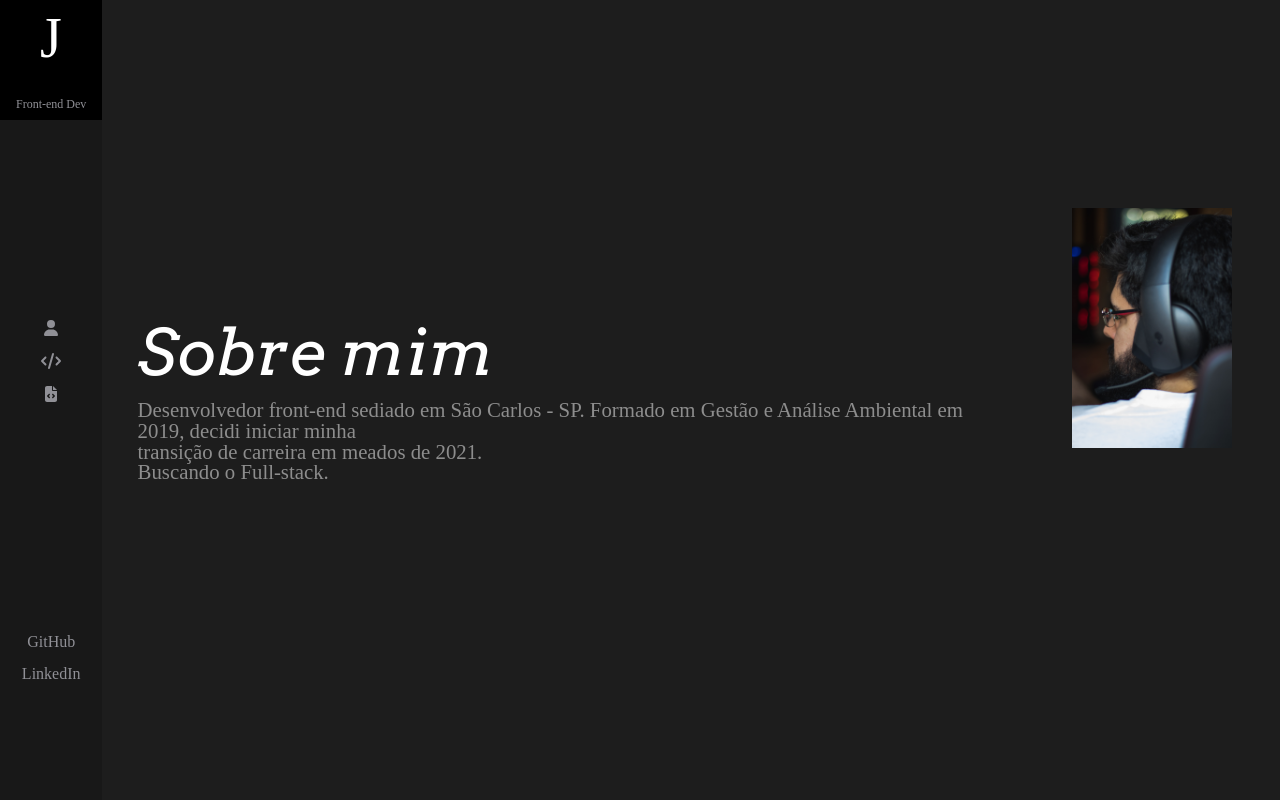
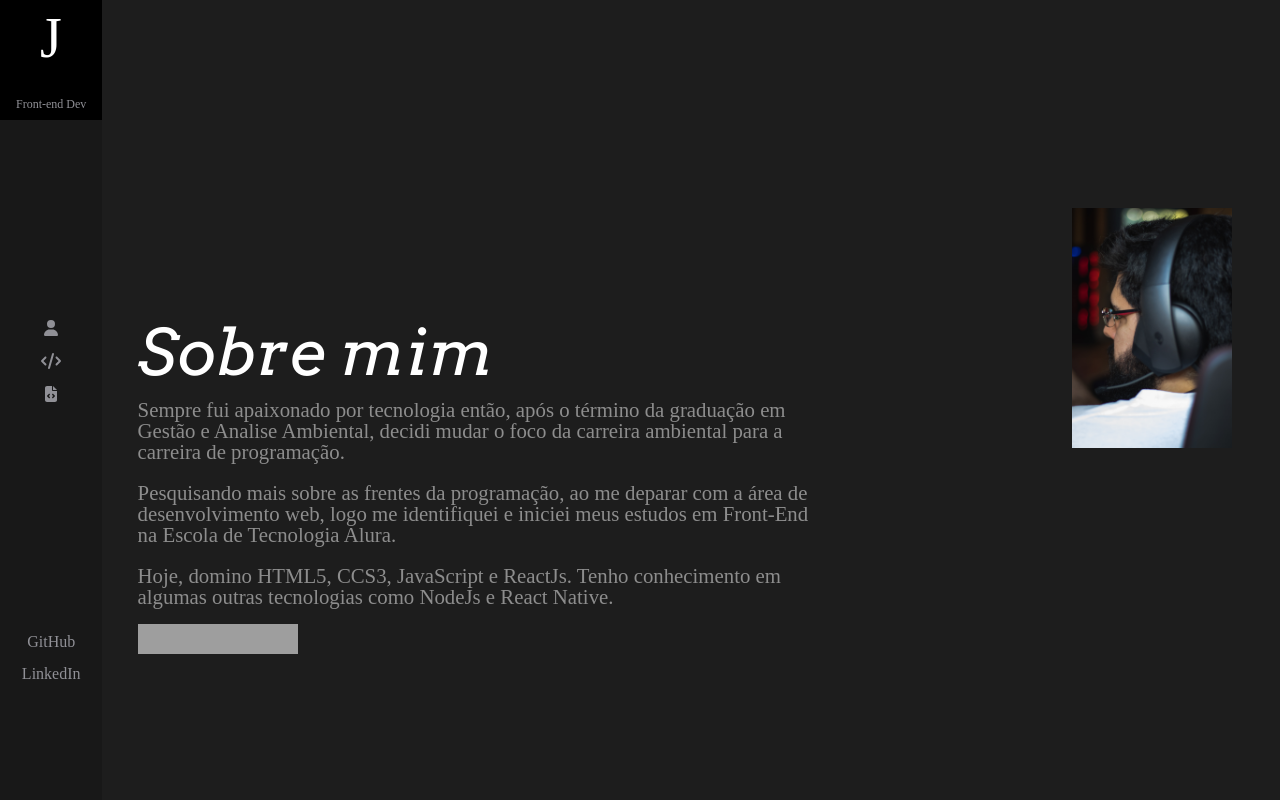
Before and after one commit to MozkitoKiller/Portfolio, a React (Create React App) app: page /about in a window 1280 px wide. Shown: the top 800 px of the page. Built offline with nearby package versions, Linux system fonts and the light colour scheme; grey boxes are pictures that could not be loaded; a web font is replaced by a local one.

Commit message:
editando texto da pagina about

```diff
--- a/src/components/About/About.jsx
+++ b/src/components/About/About.jsx
@@ -11,16 +11,26 @@ function About() {
     return (
         <div className={style.about}>
             <div className={style.imgs}>
-               <img src={img} alt="" />
+                <img src={img} alt="" />
             </div>
             <div className={style.intro}>
                 <h1>Sobre mim</h1>
-                <p> Desenvolvedor front-end sediado em São Carlos - SP.
-                    Formado em Gestão e Análise Ambiental em 2019, decidi iniciar minha <br />
-                    transição de carreira em meados de 2021.<br />
+                <p>
+                    Sempre fui apaixonado por tecnologia então, após o término da graduação em Gestão e Analise Ambiental, decidi mudar o foco da carreira ambiental para a carreira de programação.
+                    <br />
+                    <br />
+                    Pesquisando mais sobre as frentes da programação, ao me deparar com a área de desenvolvimento web, logo me identifiquei e iniciei meus estudos em Front-End na Escola de Tecnologia Alura.
+                    <br />
+                    <br />
+                    Hoje, domino HTML5, CCS3, JavaScript e ReactJs. Tenho conhecimento em algumas outras tecnologias como NodeJs e React Native.
+                </p>
 
-                    Buscando o Full-stack.
-                </p>
+                <div className={style.techs}>
+                    <img align="center" alt="Rafa-HTML" height="30" width="40" src="https://raw.githubusercontent.com/devicons/devicon/master/icons/html5/html5-original.svg" />
+                    <img align="center" alt="Rafa-CSS" height="30" width="40" src="https://raw.githubusercontent.com/devicons/devicon/master/icons/css3/css3-original.svg" />
+                    <img align="center" alt="Rafa-Js" height="30" width="40" src="https://raw.githubusercontent.com/devicons/devicon/master/icons/javascript/javascript-plain.svg" />
+                    <img align="center" alt="Rafa-React" height="30" width="40" src="https://raw.githubusercontent.com/devicons/devicon/master/icons/react/react-original.svg" />
+                </div>
             </div>
         </div>
     )
--- a/src/components/About/About.module.css
+++ b/src/components/About/About.module.css
@@ -25,7 +25,7 @@
 
     font-size: 1.3rem;
 
-    width: 80%;
+    width: 60%;
 }
 
 .imgs {
@@ -38,6 +38,10 @@
 
 .imgs img {
     width: 70%;
+}
+
+.techs {
+    padding-top: 1rem;
 }
 
 
--- a/src/components/Projects/Project.module.css
+++ b/src/components/Projects/Project.module.css
@@ -73,9 +73,10 @@
 }
 
 .techjs {
-    width: 15%;
-    padding-bottom: 0.5rem;
-    padding-right: 1rem;
+    width: 11%;
+    margin-top: 0.5rem;
+    padding-bottom: 0rem;
+    padding-left: 0.3rem;
 }
 
 @media (min-width: 1920px) {
--- a/src/components/Projects/Projects.jsx
+++ b/src/components/Projects/Projects.jsx
@@ -8,7 +8,7 @@ import reactjs from '../../assets/img/React.png'
 
 
 import sk8 from '../../assets/sites/Capturar.PNG'
-import  casaverde from '../../assets/sites/casaverde.PNG'
+import casaverde from '../../assets/sites/casaverde.PNG'
 import alurageek from '../../assets/sites/aluraGeek.PNG'
 
 
@@ -28,9 +28,9 @@ function Projects() {
                         HZC é um site desenvolvido em paralelo com cursos da Alura, com design moderno usando método de display dos elementos em grid
                     </p>
                     <div>
-                        <img src={html5} alt="" className={style.techhtml} />
-                        <img src={css3} alt="" className={style.techcss} />
-                        <img src={js} alt="" className={style.techjs} />
+                        <img align="center" alt="Rafa-HTML" height="30" width="40" src="https://raw.githubusercontent.com/devicons/devicon/master/icons/html5/html5-original.svg" />
+                        <img align="center" alt="Rafa-CSS" height="30" width="40" src="https://raw.githubusercontent.com/devicons/devicon/master/icons/css3/css3-original.svg" />
+                        <img align="center" alt="Rafa-Js" height="30" width="40" src="https://raw.githubusercontent.com/devicons/devicon/master/icons/javascript/javascript-plain.svg" />
                     </div>
                 </div>
             </div>
@@ -47,9 +47,9 @@ function Projects() {
                         HZC é um site desenvolvido em paralelo com cursos da Alura, com design moderno usando método de display dos elementos em grid
                     </p>
                     <div>
-                        <img src={html5} alt="" className={style.techhtml} />
-                        <img src={css3} alt="" className={style.techcss} />
-                        <img src={js} alt="" className={style.techjs} />
+                        <img align="center" alt="Rafa-HTML" height="30" width="40" src="https://raw.githubusercontent.com/devicons/devicon/master/icons/html5/html5-original.svg" />
+                        <img align="center" alt="Rafa-CSS" height="30" width="40" src="https://raw.githubusercontent.com/devicons/devicon/master/icons/css3/css3-original.svg" />
+                        <img align="center" alt="Rafa-Js" height="30" width="40" src="https://raw.githubusercontent.com/devicons/devicon/master/icons/javascript/javascript-plain.svg" />
                     </div>
                 </div>
             </div>
@@ -66,10 +66,10 @@ function Projects() {
                         HZC é um site desenvolvido em paralelo com cursos da Alura, com design moderno usando método de display dos elementos em grid
                     </p>
                     <div>
-                        <img src={html5} alt="" className={style.techhtml} />
-                        <img src={css3} alt="" className={style.techcss} />
-                        <img src={js} alt="" className={style.techjs} />
-                        <img src={node} alt="" className={style.techjs} />
+                        <img align="center" alt="Rafa-HTML" height="30" width="40" src="https://raw.githubusercontent.com/devicons/devicon/master/icons/html5/html5-original.svg" />
+                        <img align="center" alt="Rafa-CSS" height="30" width="40" src="https://raw.githubusercontent.com/devicons/devicon/master/icons/css3/css3-original.svg" />
+                        <img align="center" alt="Rafa-Js" height="30" width="40" src="https://raw.githubusercontent.com/devicons/devicon/master/icons/javascript/javascript-plain.svg" />
+                        <img align="center" alt="Rafa-Js" height="30" width="40" src="https://cdn.jsdelivr.net/gh/devicons/devicon/icons/nodejs/nodejs-plain.svg" />
                     </div>
                 </div>
             </div>
```
